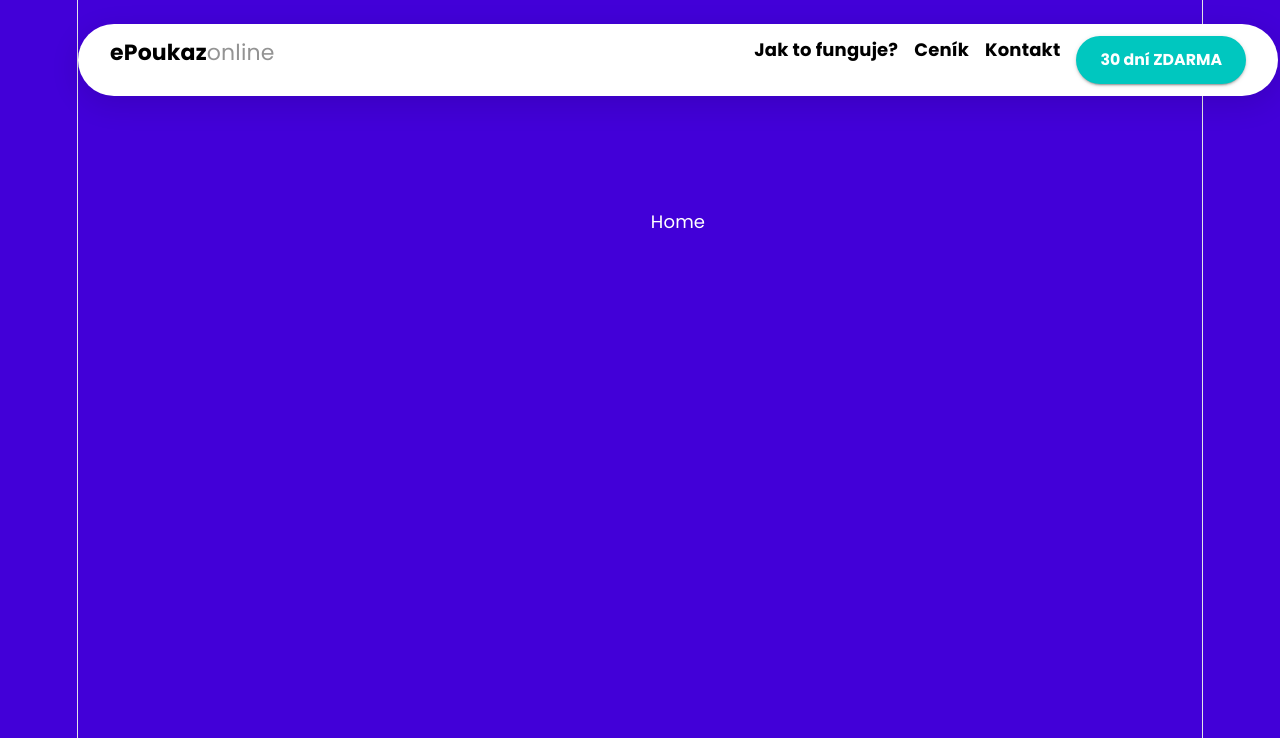
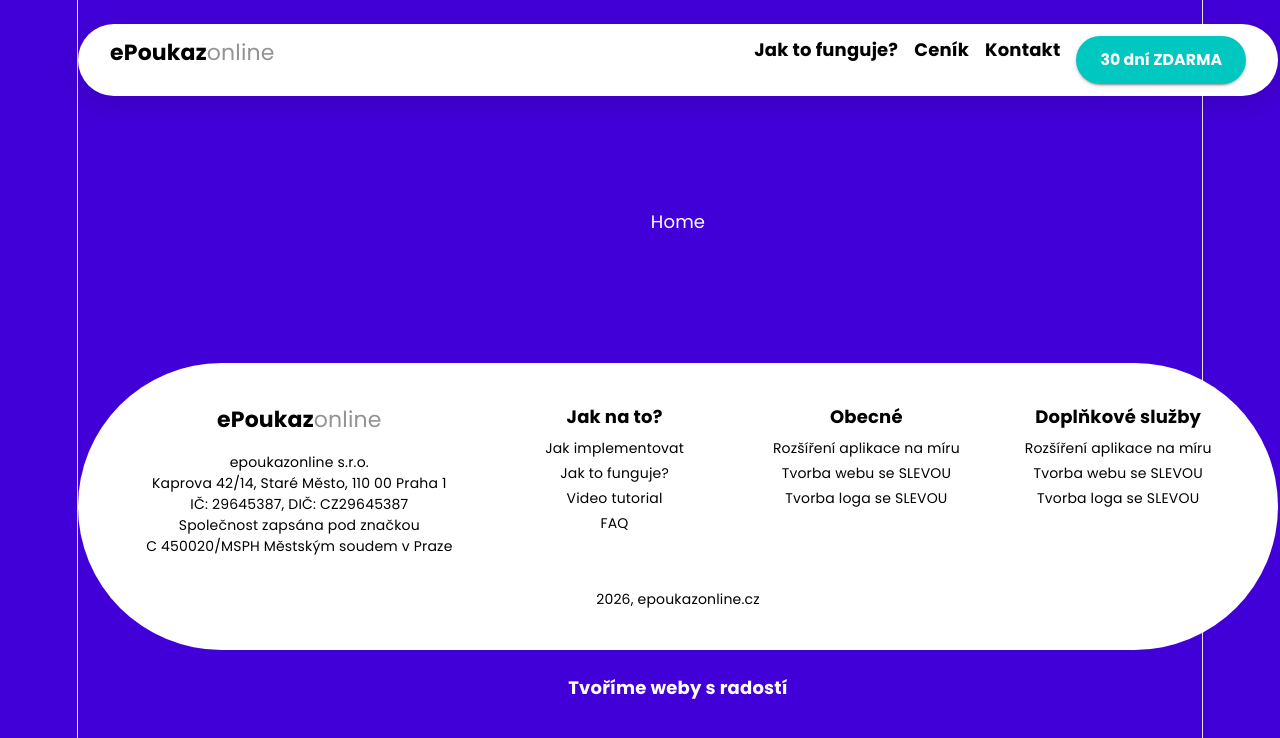
Before and after one commit to ToCatchTo/ePoukaz, a React (Vite) app: page / in a window 1280 px wide. Shown: the top 738 px of the page. Built offline with nearby package versions, Linux system fonts and the light colour scheme.

Commit message:
feat: Footer (firma + 3 sloupce + kredit)

```diff
--- /dev/null
+++ b/src/components/layout/Footer.tsx
@@ -0,0 +1,39 @@
+import { Box, Grid, Typography } from '@mui/material'
+import { FOOTER } from '../../data/content'
+
+// Patička – bílá karta se 4 sloupci (firma + 3 sloupce odkazů) a kreditem
+export default function Footer() {
+  return (
+    <>
+      <Box sx={{ bgcolor: '#fff', borderRadius: 6, px: 6, py: 5, mt: 6 }}>
+        <Grid container spacing={4}>
+          {/* Firma */}
+          <Grid size={4}>
+            <Typography sx={{ fontSize: 22, mb: 2 }}>
+              <b>ePoukaz</b><span style={{ color: '#939393' }}>online</span>
+            </Typography>
+            {FOOTER.company.map((line) => (
+              <Typography key={line} sx={{ fontSize: 14, color: '#000' }}>{line}</Typography>
+            ))}
+          </Grid>
+          {/* 3 sloupce odkazů */}
+          {FOOTER.columns.map((col) => (
+            <Grid size={2.66} key={col.title}>
+              <Typography sx={{ fontWeight: 700, mb: 1 }}>{col.title}</Typography>
+              {col.links.map((link) => (
+                <Typography key={link} sx={{ fontSize: 14, color: '#000', mb: 0.5 }}>{link}</Typography>
+              ))}
+            </Grid>
+          ))}
+        </Grid>
+        <Typography sx={{ textAlign: 'center', fontSize: 14, color: '#000', mt: 4 }}>
+          {FOOTER.copyright}
+        </Typography>
+      </Box>
+      {/* Kredit agentury */}
+      <Typography sx={{ textAlign: 'center', color: '#fff', fontWeight: 700, mt: 3 }}>
+        {FOOTER.credit}
+      </Typography>
+    </>
+  )
+}
--- a/src/components/layout/PageLayout.tsx
+++ b/src/components/layout/PageLayout.tsx
@@ -1,17 +1,17 @@
 import { Box } from '@mui/material'
 import { Outlet } from 'react-router-dom'
 import Header from './Header'
+import Footer from './Footer'
 
 // Obal všech stránek – fialové pozadí + centrovaný obsah.
-// Footer se doplní v Tasku 6.
 export default function PageLayout() {
   return (
     <Box sx={{ bgcolor: 'primary.main', minHeight: '100vh', pb: 8 }}>
       <Box sx={{ width: 1200, mx: 'auto' }}>
         <Header />
         <Outlet />
+        <Footer />
       </Box>
-      {/* zde bude <Footer/> */}
     </Box>
   )
 }
```
Also changed, not shown: 1 other file (tests, documents, lock files or other folders).
